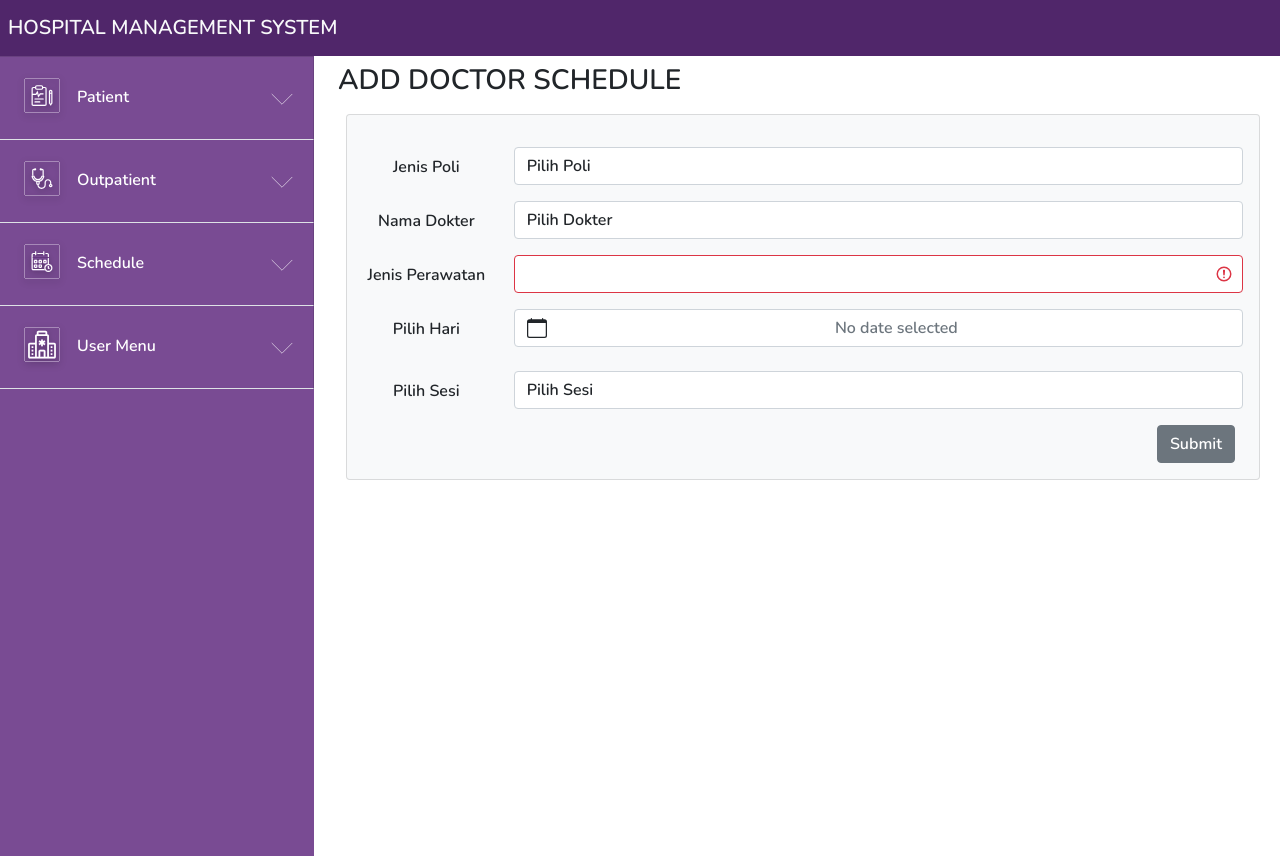
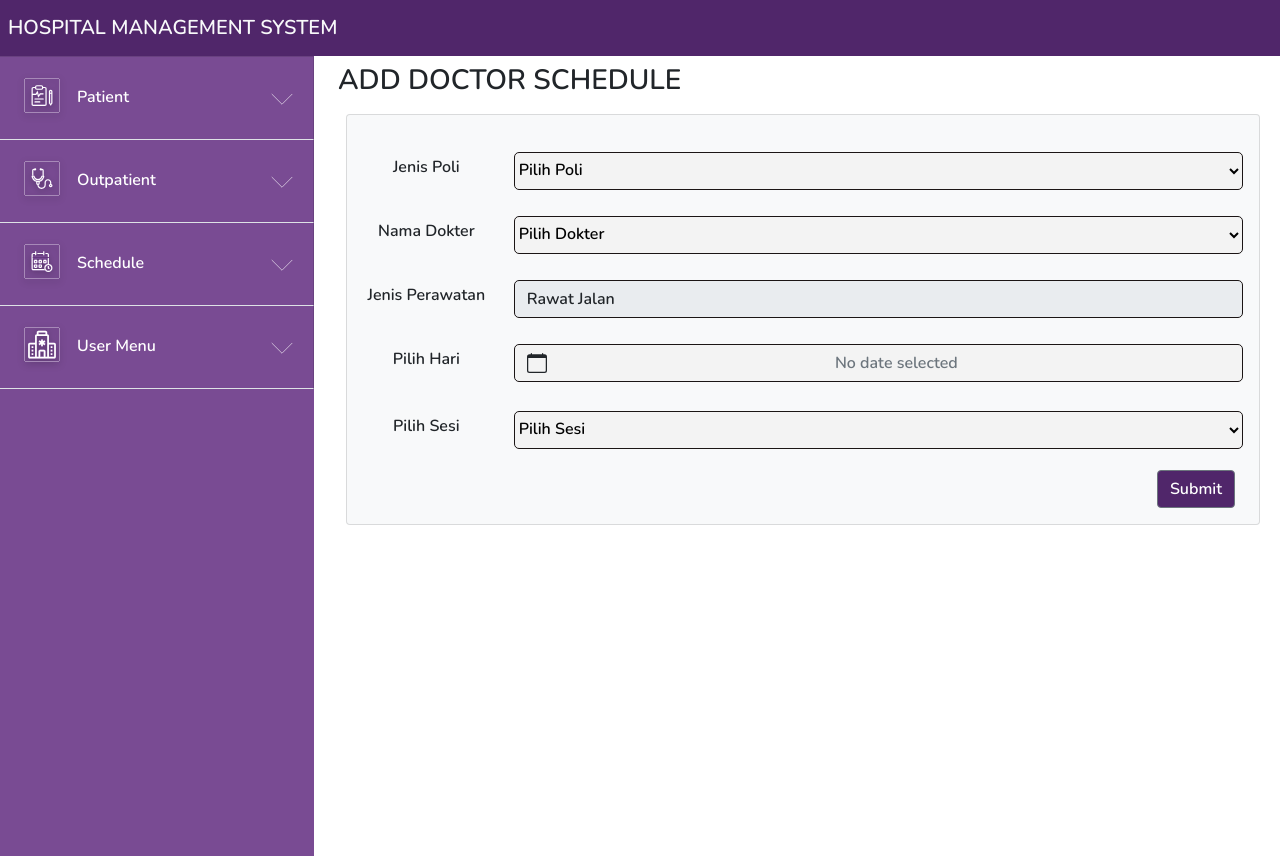
Before and after one commit to altacapstone36/frontend-vuejs, a Vue app: page /addschedule in a window 1280 px wide. Built offline with nearby package versions, Linux system fonts and the light colour scheme.

Commit message:
feat : finishing schedule

```diff
--- a/src/views/adddoctorschedule.vue
+++ b/src/views/adddoctorschedule.vue
@@ -17,8 +17,7 @@
                         v-model="jenis_poli"
                         :options="poli"
                         required
-                        plain
-                        class="w-100"
+                        class="w-100 hdrop"
                       ></b-form-select>
 
               </b-col>
@@ -33,8 +32,8 @@
                         v-model="nama_dokter"
                         :options="dokter"
                         required
-                        plain
-                        class="w-100"
+
+                        class="w-100 hdrop selectWrapper"
                       ></b-form-select>
 
               </b-col>
@@ -46,10 +45,8 @@
               <b-col cols="10">
                             <b-form-group
                                 id="fieldset-1"
-                                :invalid-feedback="invalidfeedbackJP"
-                                :state="stateJP"
                             >
-                        <b-form-input id="input-1" v-model="jenis_perawatan" :state="stateJP" trim></b-form-input>
+                        <b-form-input id="input-1" disabled v-model="jenis_perawatan" trim class="hdrop"></b-form-input>
                         </b-form-group>
 
               </b-col>
@@ -59,7 +56,7 @@
               <label class="mt-2" aria-controls="fieldset-1">Pilih Hari</label>
             </b-col>
               <b-col cols="10">
-               <b-form-datepicker id="example-datepicker" v-model="hari" class="mb-2"></b-form-datepicker>
+               <b-form-datepicker id="example-datepicker" v-model="hari" class="mb-2 hdrop"></b-form-datepicker>
 
               </b-col>
           </b-row>
@@ -73,8 +70,8 @@
                         v-model="jadwal_sesi"
                         :options="sesi"
                         required
-                        plain
-                        class="w-100"
+
+                        class="w-100 hdrop"
                       ></b-form-select>
                             </b-col>
                         </b-row>
@@ -105,7 +102,7 @@ export default {
     },
     data() {
       return {
-        jenis_perawatan: '',
+        jenis_perawatan: 'Rawat Jalan',
         hari: '',
         jadwal_sesi: null,
         nama_dokter: null,
@@ -127,3 +124,27 @@ export default {
     }
 }
 </script>
+
+
+<style scoped>
+.unguprimary {
+    background-color: #50266A;
+}
+.ungusecondary {
+    background-color: #794B93;
+}
+.hdrop {
+  height: 38px;
+  margin-top: 5px;
+  margin-bottom: 5px;
+ border-radius: 5px;
+ border: 1px solid #1b1515;
+ background: #F3F3F3;
+}
+/* .selectWrapper{
+  border-radius:5px;
+  overflow:hidden;
+  background:#ffffff;
+  border:1px solid #1b1515;
+} */
+</style>
--- a/src/views/schedulelist.vue
+++ b/src/views/schedulelist.vue
@@ -8,7 +8,7 @@
             <b-card bg-variant="light" class="card text-center mx-2 my-2 text-purple">
             <div class="d-flex">
             <p class="m-0 p-2">Tanggal</p>
-            <b-form-datepicker id="example-datepicker" v-model="value" class="mb-2"></b-form-datepicker>
+            <b-form-datepicker id="example-datepicker" v-model="value" class="mb-2 hdrop"></b-form-datepicker>
             </div>
             <div>
                  <p>Value: '{{ value }}'</p>
@@ -31,6 +31,15 @@ export default {
 </script>
 
 <style scoped>
+.hdrop {
+  height: 38px;
+  margin-top: 5px;
+  margin-bottom: 5px;
+ border-radius: 5px;
+ border: 1px solid #1b1515;
+ background: #F3F3F3;
+}
+
 .textmargin {
     margin-top: 20px;
 }
```
